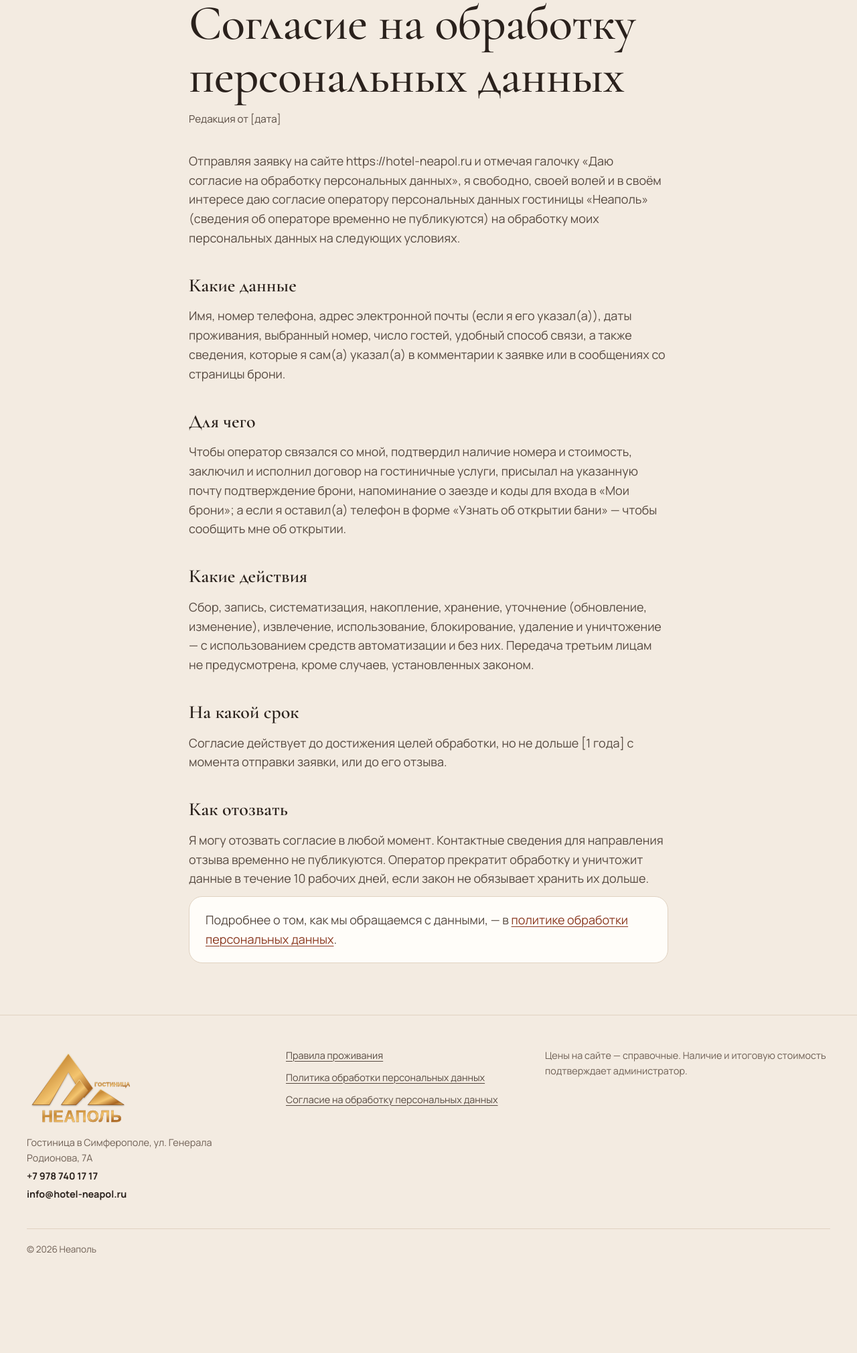
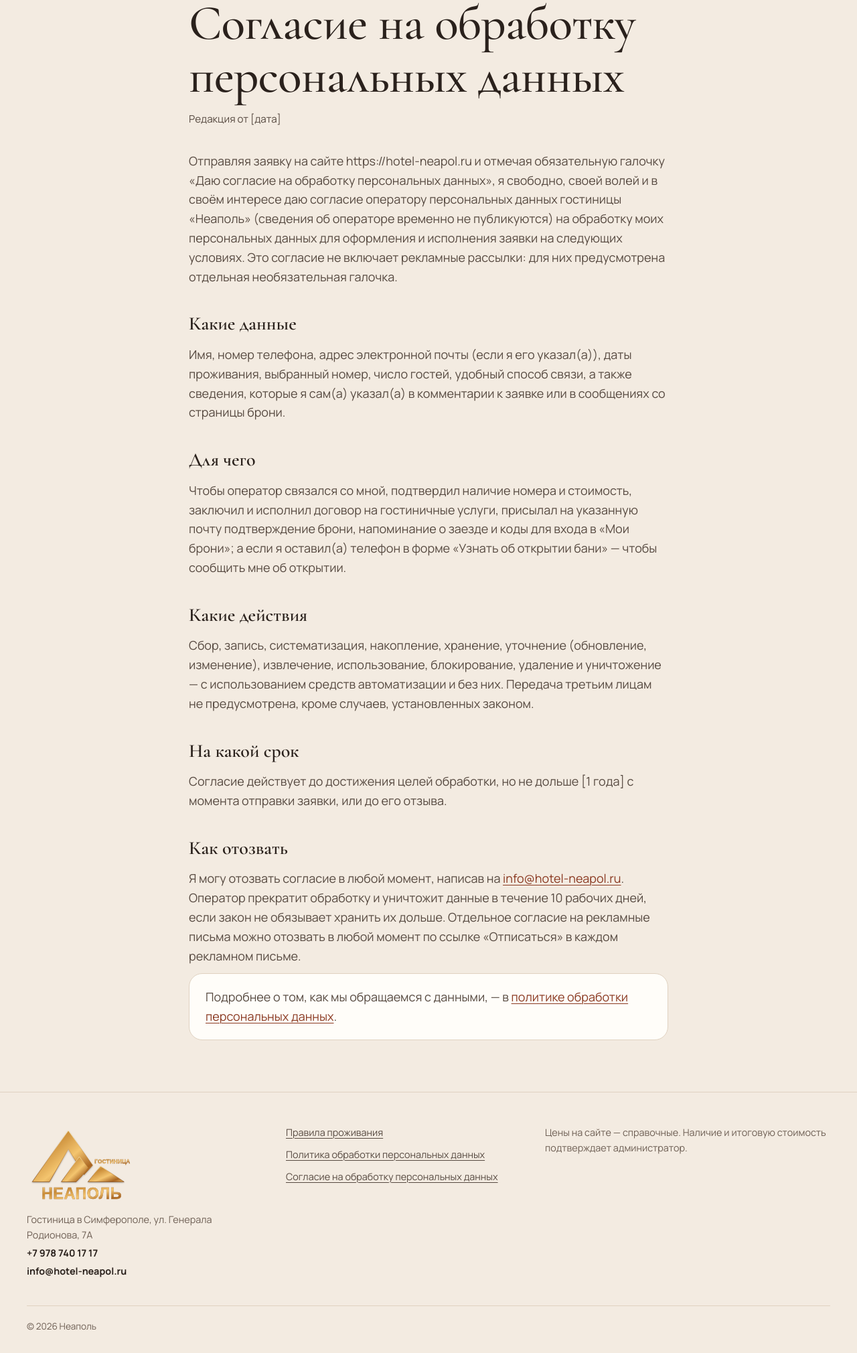
Before and after one commit to DemiurgeBMR/5515161, a PHP site: page /consent.php in a window 1280 px wide. Shown: the part 208-2228 px from the top of the page at 67% size. Before the commit the page ends 2079 px from the top, so only its background shows below. Run offline with PHP 8.4, Linux system fonts and the light colour scheme; data that the repository does not hold is empty; some libraries are stand-ins or nearby versions.

Commit message:
Clarify marketing mailings require separate optional consent

```diff
--- a/public/consent.php
+++ b/public/consent.php
@@ -16,7 +16,7 @@ require __DIR__ . '/../src/partials/header.php';
         <h1 class="display">Согласие на обработку персональных данных</h1>
         <p class="doc__meta">Редакция от [дата]</p>
 
-        <p>Отправляя заявку на сайте <?= e($h['site_url']) ?> и отмечая галочку «Даю согласие на обработку персональных данных», я свободно, своей волей и в своём интересе даю согласие оператору персональных данных гостиницы «<?= e($h['name']) ?>» (сведения об операторе временно не публикуются) на обработку моих персональных данных на следующих условиях.</p>
+        <p>Отправляя заявку на сайте <?= e($h['site_url']) ?> и отмечая обязательную галочку «Даю согласие на обработку персональных данных», я свободно, своей волей и в своём интересе даю согласие оператору персональных данных гостиницы «<?= e($h['name']) ?>» (сведения об операторе временно не публикуются) на обработку моих персональных данных для оформления и исполнения заявки на следующих условиях. Это согласие не включает рекламные рассылки: для них предусмотрена отдельная необязательная галочка.</p>
 
         <h2>Какие данные</h2>
         <p>Имя, номер телефона, адрес электронной почты (если я его указал(а)), даты проживания, выбранный номер, число гостей, удобный способ связи, а также сведения, которые я сам(а) указал(а) в комментарии к заявке или в сообщениях со страницы брони.</p>
@@ -31,7 +31,7 @@ require __DIR__ . '/../src/partials/header.php';
         <p>Согласие действует до достижения целей обработки, но не дольше [1 года] с момента отправки заявки, или до его отзыва.</p>
 
         <h2>Как отозвать</h2>
-        <p>Я могу отозвать согласие в любой момент. Контактные сведения для направления отзыва временно не публикуются. Оператор прекратит обработку и уничтожит данные в течение 10 рабочих дней, если закон не обязывает хранить их дольше.</p>
+        <p>Я могу отозвать согласие в любой момент, написав на <a href="mailto:info@hotel-neapol.ru">info@hotel-neapol.ru</a>. Оператор прекратит обработку и уничтожит данные в течение 10 рабочих дней, если закон не обязывает хранить их дольше. Отдельное согласие на рекламные письма можно отозвать в любой момент по ссылке «Отписаться» в каждом рекламном письме.</p>
 
         <p class="doc__box">Подробнее о том, как мы обращаемся с данными, — в <a href="/privacy.php">политике обработки персональных данных</a>.</p>
     </div>
```
